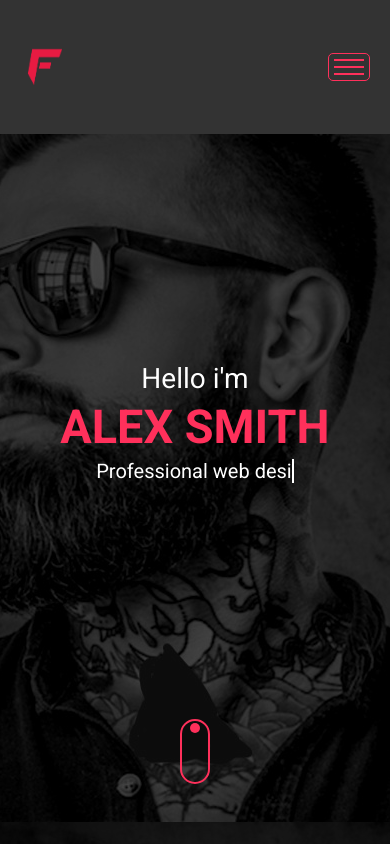
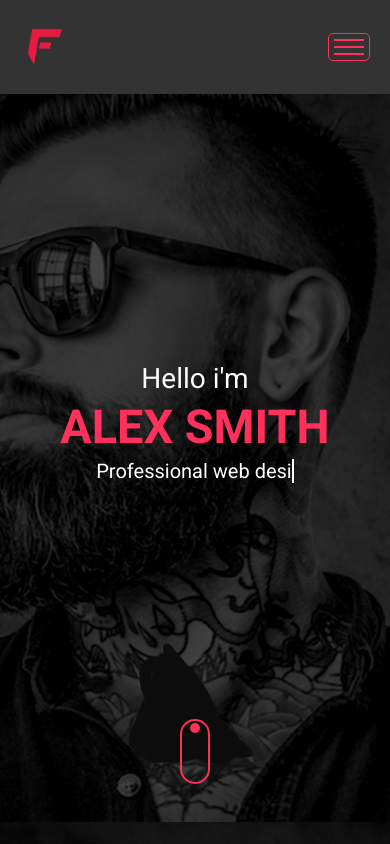
Before and after one commit to zyad-ahmed-khalifa/fokir_project, a plain HTML site: page index.html in a window 390 px wide. Shown: the top 844 px of the page. Drawn offline with Linux system fonts and the light colour scheme.

Commit message:
project 2

```diff
--- a/css/main.css
+++ b/css/main.css
@@ -226,8 +226,8 @@ nav .container .links button span:not(:last-child){
 }
 @media (max-width:600px) {
         nav{
-        padding: 40px 0;
-        height: 134px;
+            padding: 20px 0;
+            height: 94px;
     }
 }
 /* end nav */
```
